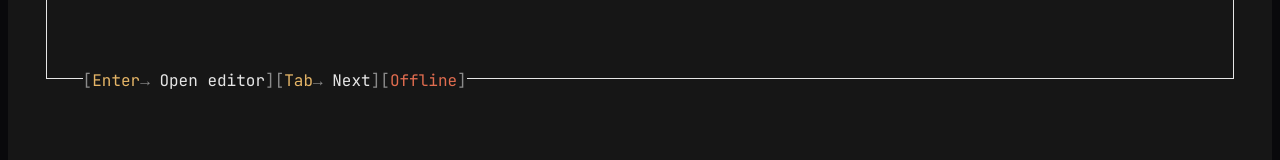
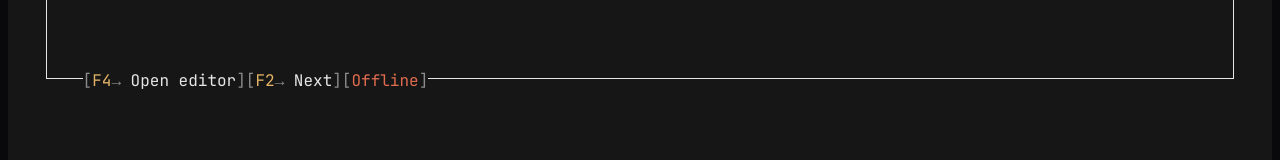
Before and after one commit to Pragya-Ghosh/tandem, a Next.js app in the folder client/: page / in a window 1280 px wide. Shown: the part 707-867 px from the top of the page. Built offline with nearby package versions, Linux system fonts and the light colour scheme; no server answers.

Commit message:
style: changed the hotkeys for the editor

```diff
--- a/client/src/components/editor/KeyHints.tsx
+++ b/client/src/components/editor/KeyHints.tsx
@@ -12,8 +12,9 @@ export function KeyHints({ tab, connected }: KeyHintsProps) {
   return (
     <div className="absolute right-4 -bottom-[0.7em] left-4 flex leading-none">
       <span className="bg-page flex flex-wrap gap-x-3 px-1">
-        {tab === "general" && <Key keyName="Enter" label="Open editor" />}
-        <Key keyName="Tab" label="Next" />
+        {/* Changed Enter -> F4, and Tab -> F2 */}
+        {tab === "general" && <Key keyName="F4" label="Open editor" />}
+        <Key keyName="F2" label="Next" />
         {tab === "editor" && <Key keyName="Esc" label="Leave line" />}
         <span className="whitespace-nowrap">
           <span className="fg-dim">[</span>
--- a/client/src/components/editor/TandemEditor.tsx
+++ b/client/src/components/editor/TandemEditor.tsx
@@ -16,8 +16,8 @@ export default function TandemEditor() {
   const { lines, connected, conflictIndex, editLine } = useTandemSync(WS_URL);
 
   useHotkeys({
-    Tab: () => setTab((t) => (t === "general" ? "editor" : "general")),
-    Enter: () => setTab("editor"),
+    F2: () => setTab((t) => (t === "general" ? "editor" : "general")),
+    F4: () => setTab("editor"),
   });
 
   return (
--- a/client/src/hooks/useHotkeys.ts
+++ b/client/src/hooks/useHotkeys.ts
@@ -3,9 +3,9 @@ import { useEffect, useRef } from "react";
 type Bindings = Partial<Record<string, () => void>>;
 
 /**
- * Global key bindings for the terminal UI.
- * - Ignored while typing in an <input>, except Escape which blurs it.
- * - Bound keys have their default behaviour prevented (e.g. Tab).
+- Global key bindings for the terminal UI.
+- Ignored while typing in an <input> or <textarea>, except Escape which blurs it.
+- Bound keys have their default behaviour prevented (e.g. Tab).
  */
 export function useHotkeys(bindings: Bindings): void {
   const ref = useRef(bindings);
@@ -15,7 +15,7 @@ export function useHotkeys(bindings: Bindings): void {
     const onKeyDown = (e: KeyboardEvent) => {
       const target = e.target as HTMLElement | null;
 
-      if (target?.tagName === "INPUT") {
+      if (target?.tagName === "INPUT" || target?.tagName === "TEXTAREA") {
         if (e.key === "Escape") target.blur();
         return;
       }
```
